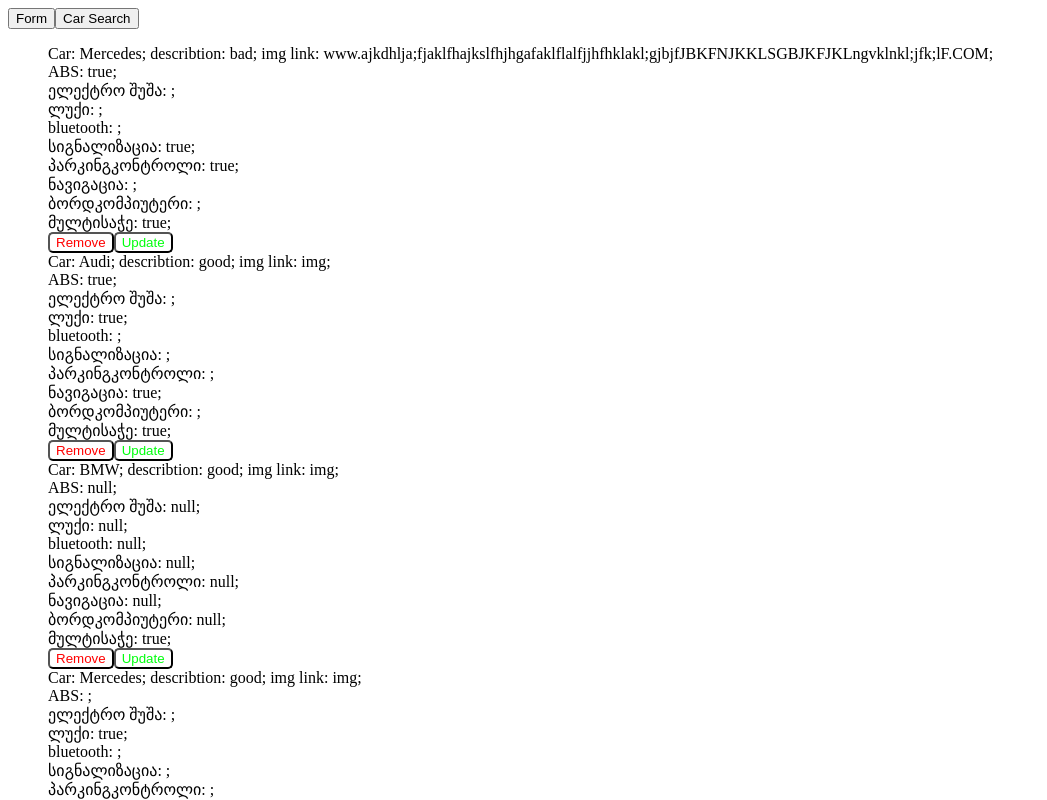
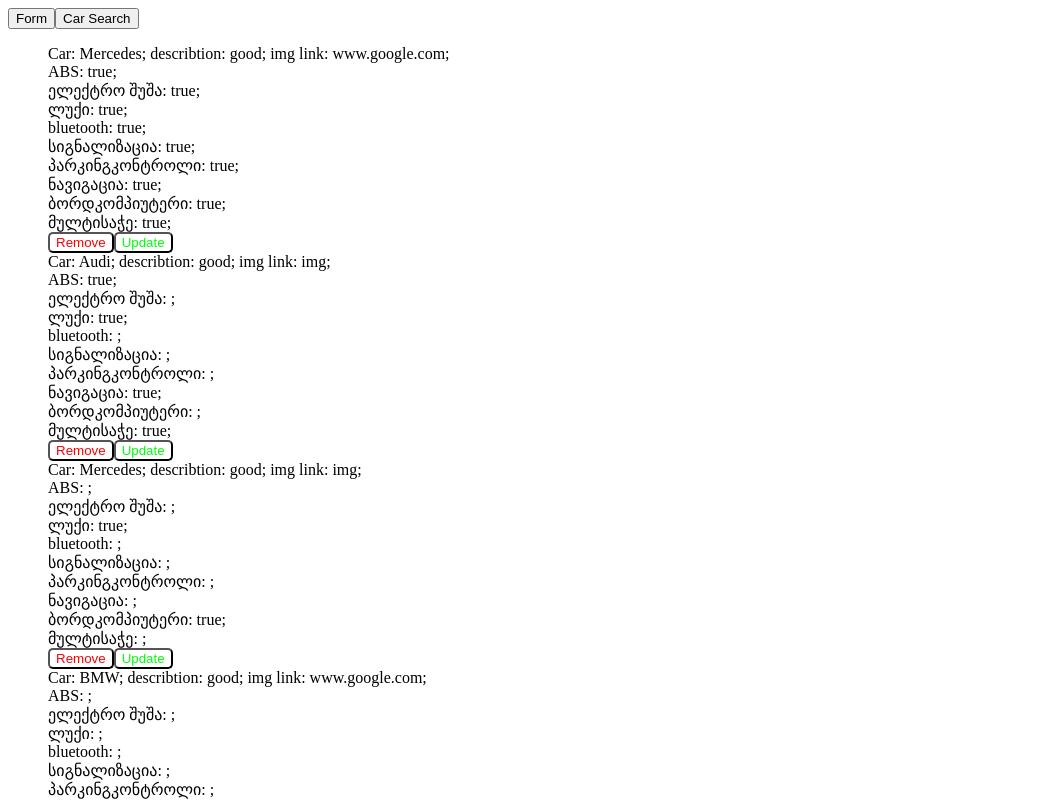
Before and after one commit to otonika10/Aidnet-Angular-Task, an Angular app: page /list in a window 1280 px wide. Shown: the top 800 px of the page, without its empty margins (0-1047 px from the left). Built offline with nearby package versions, Linux system fonts and the light colour scheme; data requests are answered from the project's data file.

Commit message:
tests(everything works) fix(alert on remove)

```diff
--- a/db.json
+++ b/db.json
@@ -2,16 +2,16 @@
   "cars": [
     {
       "cars": "Mercedes",
-      "describtion": "bad",
-      "image": "www.ajkdhlja;fjaklfhajkslfhjhgafaklflalfjjhfhklakl;gjbjfJBKFNJKKLSGBJKFJKLngvklnkl;jfk;lF.COM",
+      "describtion": "good",
+      "image": "www.google.com",
       "abs": true,
-      "shusha": "",
-      "luqi": "",
-      "bluetooth": "",
+      "shusha": true,
+      "luqi": true,
+      "bluetooth": true,
       "signalizacia": true,
       "parkingkontroli": true,
-      "navigacia": "",
-      "bort": "",
+      "navigacia": true,
+      "bort": true,
       "multisache": true,
       "id": 1
     },
@@ -31,21 +31,6 @@
       "id": 2
     },
     {
-      "cars": "BMW",
-      "describtion": "good",
-      "image": "img",
-      "abs": null,
-      "shusha": null,
-      "luqi": null,
-      "bluetooth": null,
-      "signalizacia": null,
-      "parkingkontroli": null,
-      "navigacia": null,
-      "bort": null,
-      "multisache": true,
-      "id": 3
-    },
-    {
       "cars": "Mercedes",
       "describtion": "good",
       "image": "img",
@@ -59,21 +44,6 @@
       "bort": true,
       "multisache": "",
       "id": 4
-    },
-    {
-      "cars": "Mercedes",
-      "describtion": "good",
-      "image": "img",
-      "abs": true,
-      "shusha": "",
-      "luqi": "",
-      "bluetooth": "",
-      "signalizacia": "",
-      "parkingkontroli": "",
-      "navigacia": true,
-      "bort": "",
-      "multisache": "",
-      "id": 5
     },
     {
       "cars": "BMW",
@@ -119,36 +89,6 @@
       "bort": "",
       "multisache": true,
       "id": 9
-    },
-    {
-      "cars": "Audi",
-      "describtion": "good",
-      "image": "www.google.com",
-      "abs": true,
-      "shusha": "",
-      "luqi": "",
-      "bluetooth": true,
-      "signalizacia": "",
-      "parkingkontroli": true,
-      "navigacia": "",
-      "bort": true,
-      "multisache": "",
-      "id": 10
-    },
-    {
-      "cars": "Audi",
-      "describtion": "bad",
-      "image": "www.goodcarimage.com",
-      "abs": true,
-      "shusha": "",
-      "luqi": "",
-      "bluetooth": true,
-      "signalizacia": "",
-      "parkingkontroli": "",
-      "navigacia": true,
-      "bort": "",
-      "multisache": true,
-      "id": 11
     }
   ]
 }
--- a/src/app/list/list.component.ts
+++ b/src/app/list/list.component.ts
@@ -40,6 +40,7 @@
 
   }
   r(id:number){
+    alert("Car with id: "+id+" is Succesfully removed")
     this.cars.remove(id).subscribe()
     window.location.reload();
   }
```
